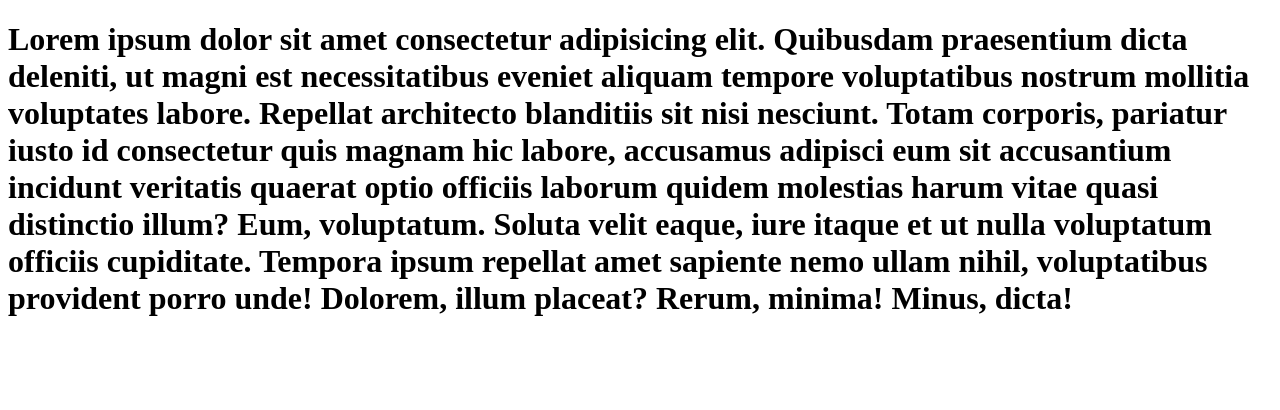
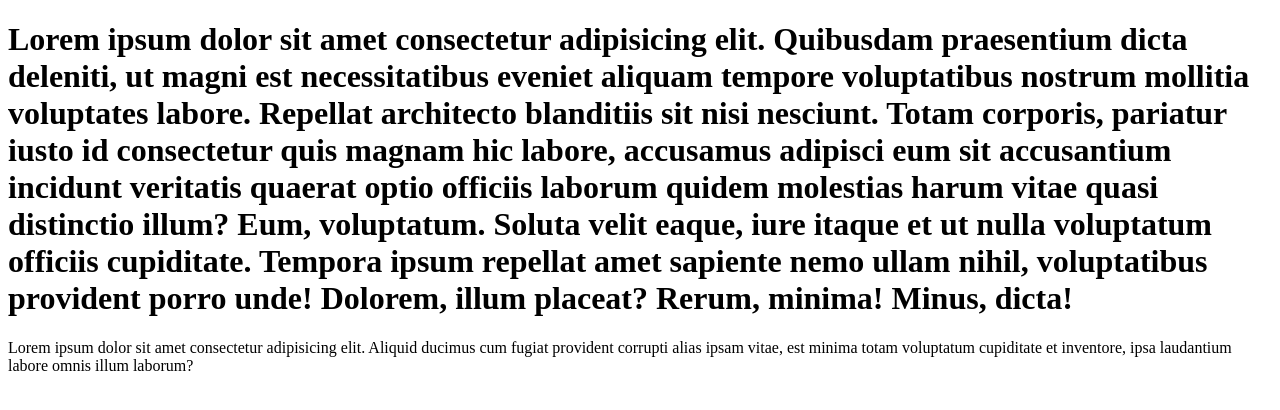
Before and after one commit to yashmac120828/learn-git, a plain HTML site: page index.html in a window 1280 px wide. Drawn offline with Linux system fonts and the light colour scheme.

Commit message:
add paragraph to code

```diff
--- a/index.html
+++ b/index.html
@@ -9,5 +9,8 @@
     <h1>Lorem ipsum dolor sit amet consectetur adipisicing elit. Quibusdam praesentium dicta deleniti, ut magni est necessitatibus eveniet aliquam tempore voluptatibus nostrum mollitia voluptates labore. Repellat architecto blanditiis sit nisi nesciunt.
     Totam corporis, pariatur iusto id consectetur quis magnam hic labore, accusamus adipisci eum sit accusantium incidunt veritatis quaerat optio officiis laborum quidem molestias harum vitae quasi distinctio illum? Eum, voluptatum.
     Soluta velit eaque, iure itaque et ut nulla voluptatum officiis cupiditate. Tempora ipsum repellat amet sapiente nemo ullam nihil, voluptatibus provident porro unde! Dolorem, illum placeat? Rerum, minima! Minus, dicta!</h1>
+
+
+    <p>Lorem ipsum dolor sit amet consectetur adipisicing elit. Aliquid ducimus cum fugiat provident corrupti alias ipsam vitae, est minima totam voluptatum cupiditate et inventore, ipsa laudantium labore omnis illum laborum?</p>
 </body>
 </html>
```
